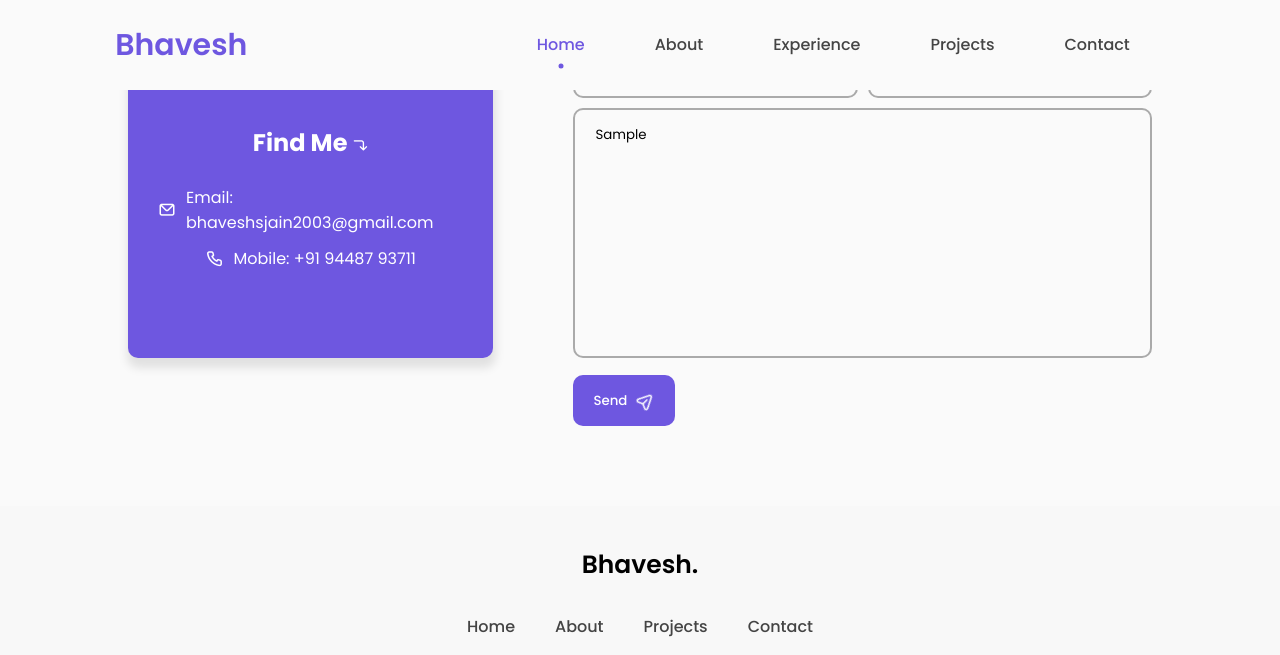
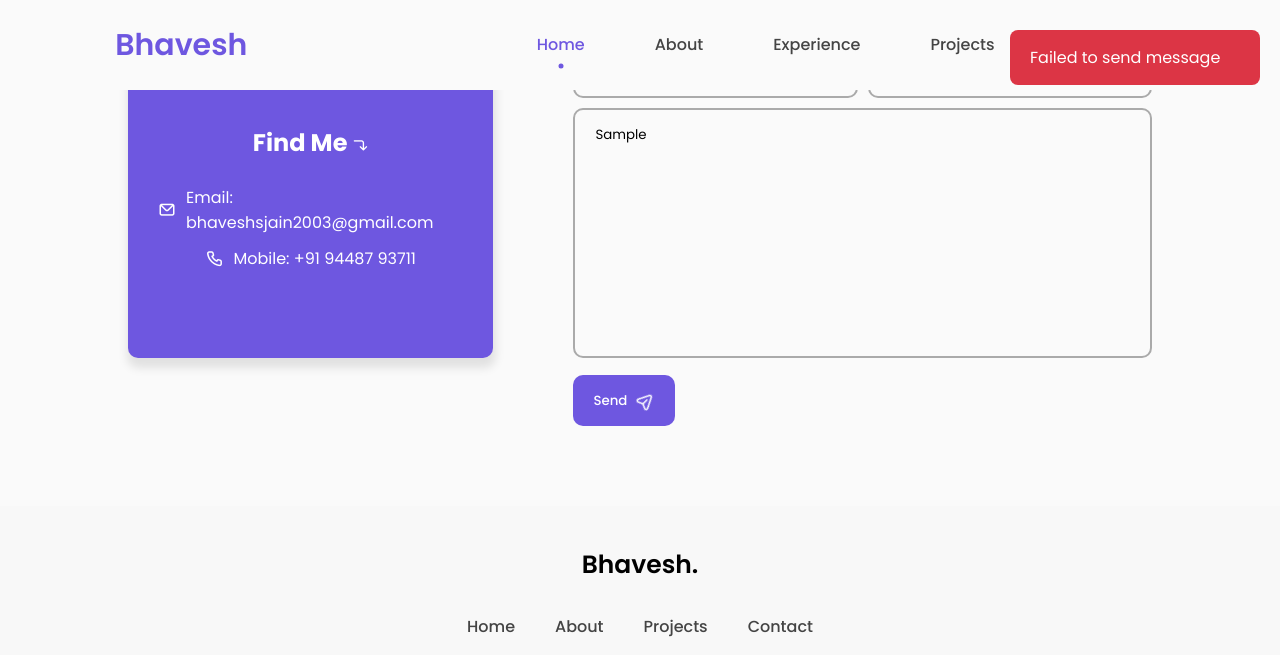
Before and after one commit to bhaveshjain2603/Portfolio-Website, a website: page public/index.html in a window 1280 px wide. Both pictures are taken after typing "Sample", "name@example.com", "Sample" into the empty fields and a click on the button "Send". Shown: the part 3584-4239 px from the top of the page. Drawn offline with nearby package versions, Linux system fonts and the light colour scheme; no server answers.

Commit message:
Included toast notification for better UX

```diff
--- a/public/assets/css/style.css
+++ b/public/assets/css/style.css
@@ -533,6 +533,39 @@ textarea{
     rotate: -45deg;
 }
 
+#toast-container {
+  position: fixed;
+  top: 20px;
+  right: 20px;
+  z-index: 9999;
+}
+
+.toast {
+  min-width: 250px;
+  margin-top: 10px;
+  padding: 15px 20px;
+  background-color: #333;
+  color: #fff;
+  border-radius: 8px;
+  opacity: 0;
+  transform: translateY(-20px);
+  animation: fadeInUp 0.5s forwards, fadeOut 0.5s forwards 3s;
+}
+
+@keyframes fadeInUp {
+  to {
+    opacity: 1;
+    transform: translateY(0);
+  }
+}
+
+@keyframes fadeOut {
+  to {
+    opacity: 0;
+    transform: translateY(-20px);
+  }
+}
+
 /* ----- FOOTER BOX ----- */
 footer{
     display: flex;
--- a/public/assets/js/main.js
+++ b/public/assets/js/main.js
@@ -117,7 +117,7 @@ async function handleSubmit(event) {
         });
 
         const data = await response.json();
-        alert(data.message);
+        showToast(data.message, true); // success toast
 
         if (response.ok) {
             // Clear form on success
@@ -125,6 +125,22 @@ async function handleSubmit(event) {
         }
     } catch (error) {
         console.error('Error:', error);
-        alert('Failed to send message');
+        showToast("Failed to send message", false);
     }
 }
+
+function showToast(message, isSuccess = true) {
+  const toastContainer = document.getElementById("toast-container");
+  const toast = document.createElement("div");
+
+  toast.className = "toast";
+  toast.style.backgroundColor = isSuccess ? "#28a745" : "#dc3545"; // green or red
+  toast.textContent = message;
+
+  toastContainer.appendChild(toast);
+
+  // Remove toast after animation
+  setTimeout(() => {
+    toast.remove();
+  }, 4000);
+}
--- a/public/index.html
+++ b/public/index.html
@@ -298,6 +298,8 @@
 
         </div>
 
+        <div id="toast-container"></div>
+
         <!-- ----- TYPING JS Link ----- -->
         <script src="https://unpkg.com/typed.js@2.0.16/dist/typed.umd.js"></script>
 
```
